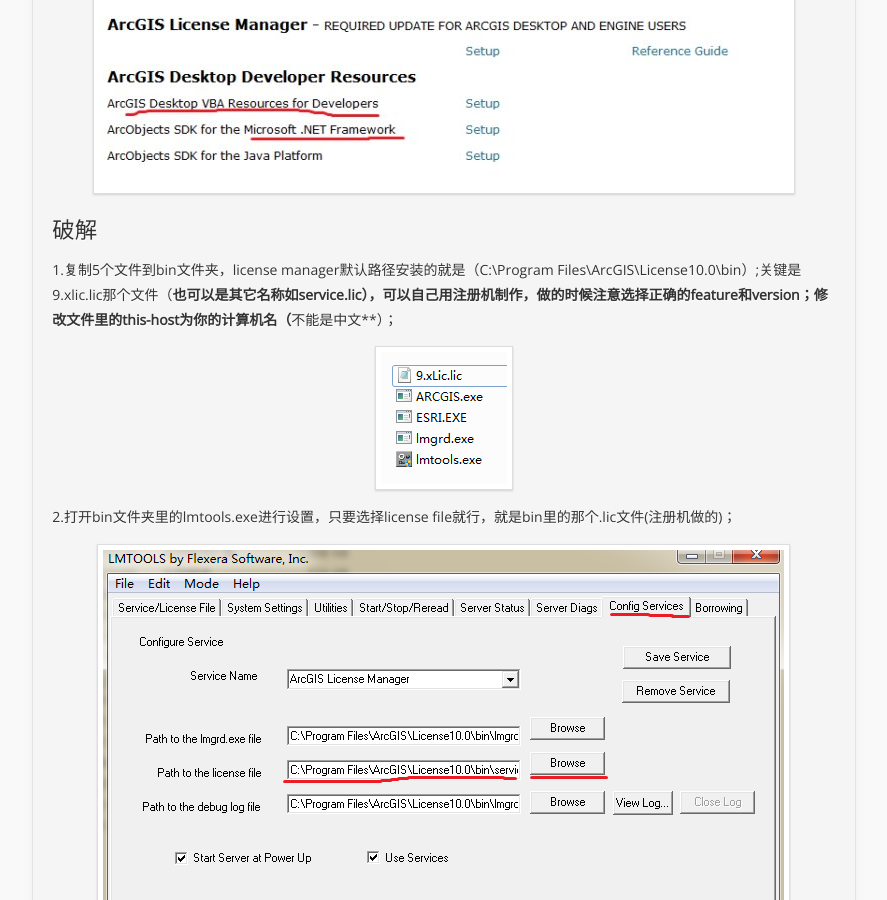
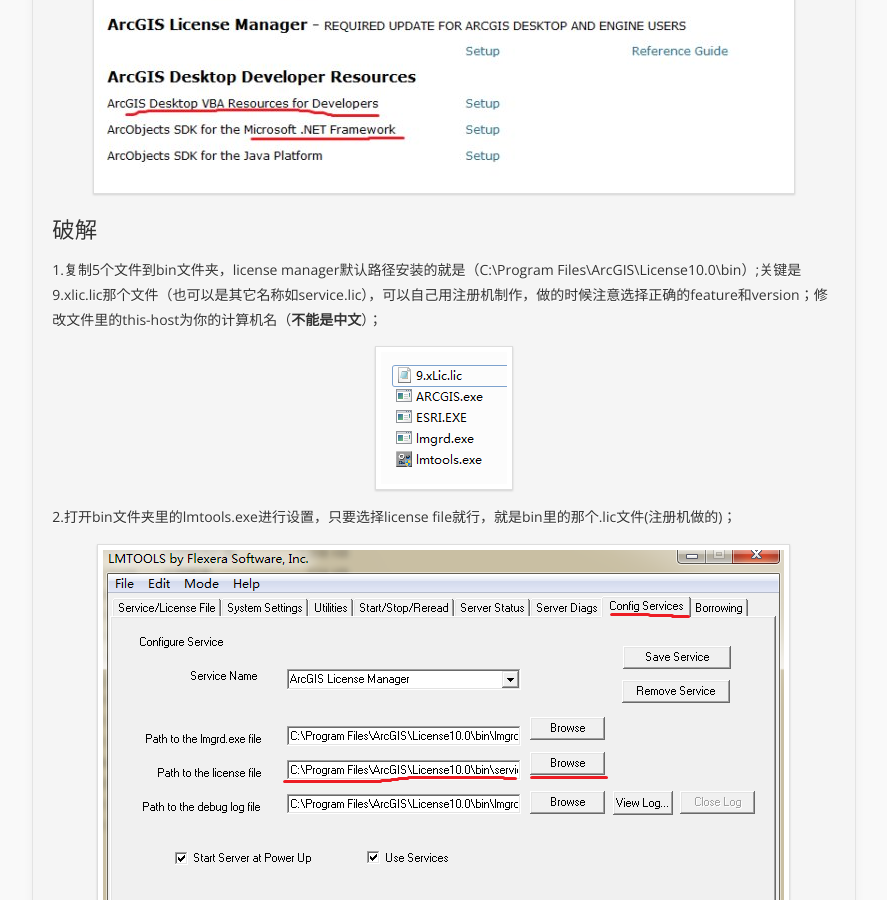
Before and after one commit to YuJiajie/YuJiajie.github.io, a Jekyll site: the page built from _posts/2013-11-18-arcgis-install.md, in a window 1280 px wide and 900 px high, scrolled down 931 px. Shown: the whole window, without its empty margins (196-1083 px from the left). Built offline with Jekyll 4.4.1, drawn with Linux system fonts in a browser that asks for light colours; nearby versions of some CDN libraries; Markdown is read by kramdown in place of the engine named in the settings; comment, search, counter and statistics services are not loaded.

```diff
--- a/_posts/2013-11-18-arcgis-install.md
+++ b/_posts/2013-11-18-arcgis-install.md
@@ -34,7 +34,7 @@ Esri官网上10.1已经可以试用了，但是要破解估计还有一段时间
 ## 破解
 
 1.复制5个文件到bin文件夹，license manager默认路径安装的就是（C:\Program
-Files\ArcGIS\License10.0\bin）;关键是9.xlic.lic那个文件（**也可以是其它名称如service.lic），可以自己用注册机制作，做的时候注意选择正确的feature和version；修改文件里的this-host为你的计算机名（**不能是中文**）；
+Files\ArcGIS\License10.0\bin）;关键是9.xlic.lic那个文件（也可以是其它名称如service.lic），可以自己用注册机制作，做的时候注意选择正确的feature和version；修改文件里的this-host为你的计算机名（**不能是中文**）；
 
 ![bin-gis][bin-gis]
 
```
